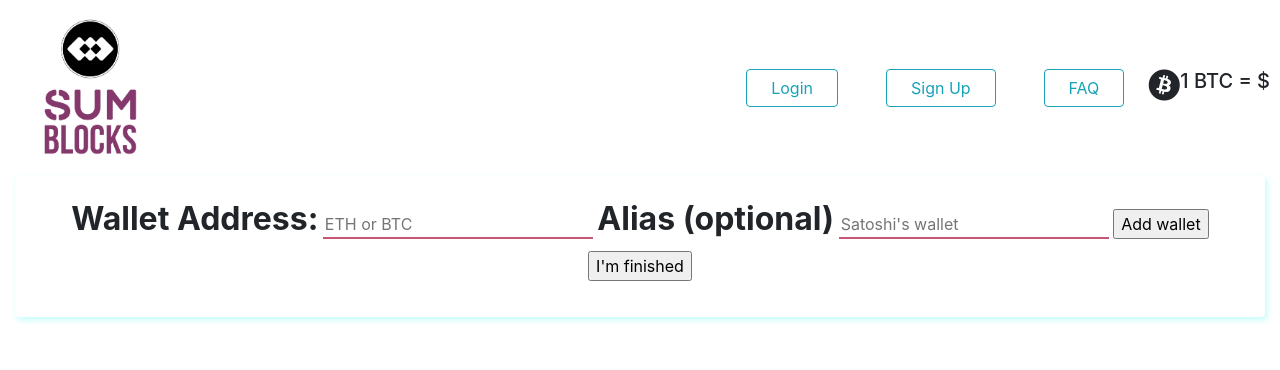
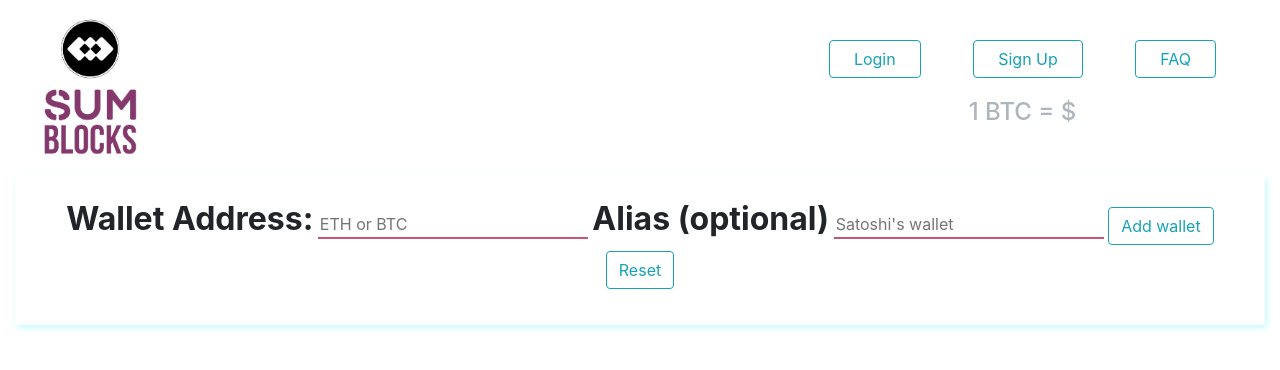
Before and after one commit to KGmajor/PROJECTSUMBLOCKS, a Flask app: page / in a window 1280 px wide. Shown: the top 370 px of the page. Run offline with Flask 2, Linux system fonts and the light colour scheme; data that the repository does not hold is empty; some libraries are stand-ins or nearby versions.

Commit message:
Finished button and wallets card styling

```diff
--- a/static/css/styles.css
+++ b/static/css/styles.css
@@ -21,6 +21,14 @@ body {
 footer {
   padding: 30px 0;
 }
+h2 {
+    font-weight: bold;
+    text-align: center;
+    color: white;
+    background: #843F6C;
+    font-size: 22px;
+    padding: 10px;
+}
 
 h3 {
     font-size: 5em;
@@ -28,9 +36,23 @@ h3 {
     text-align: center;
 }
 h4 {
-    font-size: 3em;
+    font-size: 1em;
     font-weight: bold;
     text-align: center;
+    color: gray;
+}
+h5 {
+    font-size: 1.5em;
+    text-align: center;
+    color: #adb5bd;
+    padding-top: 20px;
+}
+h6 {
+    font-size: 1.8rem;
+}
+a {
+    color: black;
+    font-weight: bold;
 }
 label {
     display: inline-block;
@@ -52,7 +74,7 @@ input[type=text] {
 .nav-tabs > li.active > a, .nav-tabs > li.active > a:focus, .nav-tabs > li.active > a:hover { border-width: 0; }
 .nav-tabs > li > a { border: none; color: white; }
 .nav-tabs > li.active > a, .nav-tabs > li > a:hover { border: none; color: white; background: transparent; }
-.nav-tabs > li > a::after { content: ""; background: #4285F4; height: 2px; position: absolute; width: 100%; left: 0px; bottom: -1px; transition: all 250ms ease 0s; transform: scale(0); }
+.nav-tabs > li > a::after { content: ""; background: #54EAF0; height: 2px; position: absolute; width: 100%; left: 0px; bottom: -1px; transition: all 250ms ease 0s; transform: scale(0); }
 .nav-tabs > li.active > a::after, .nav-tabs > li:hover > a::after { transform: scale(1); }
 .tab-nav > li > a::after { background: #843F6C none repeat scroll 0% 0%; color: #fff; }
 .tab-pane { padding: 0px 0; }
@@ -66,3 +88,8 @@ input[type=text] {
     margin-right: 0em;
     margin-left: 0em;
 }
+.list-group-item:hover {
+    background-color: #C4FBFB;
+    color: black;
+    text-decoration: underline;
+}
--- a/templates/base.html
+++ b/templates/base.html
@@ -26,10 +26,16 @@
     </div>
       <div class="navbar-nav">
         <div class="row">
-          <button type="button" class="btn btn-outline-info px-4 mx-4" href="/login-form" id="logged">Login</button>
-          <button href="/add-user" id="registration" type="button" class="btn btn-outline-info px-4 mx-4">Sign Up</button>
-          <button href="/FAQ" id="faq" type="button" class="btn btn-outline-info px-4 mx-4">FAQ</button>
-          <i class="fab fa-bitcoin fa-2x"></i><h5>1 BTC = $<span id="BTC-rate"></span><i id="indicator3" class="fas"></i></h5>
+          <div class="col">
+            <div class="col-12">
+              <button type="button" class="btn btn-outline-info px-4 mx-4" href="/login-form" id="logged">Login</button>
+              <button href="/add-user" id="registration" type="button" class="btn btn-outline-info px-4 mx-4">Sign Up</button>
+              <button href="/FAQ" id="faq" type="button" class="btn btn-outline-info px-4 mx-4">FAQ</button>
+            </div>
+            <div class="col">
+              <h5>1 BTC = $<span id="BTC-rate"></span><i id="indicator3" class="fas"></i></h5>
+            </div>
+          </div>
         </div>
       </div>
     </div>
--- a/templates/homepage.html
+++ b/templates/homepage.html
@@ -18,9 +18,9 @@
                       <input type="text" id="wallet_id" placeholder="ETH or BTC">
                       <label for="aliasInput">Alias (optional)</label>
                       <input type="text" id="alias" placeholder="Satoshi's wallet" value="">
-                      <input type="submit" value="Add wallet">
+                      <button class="btn btn-outline-info" type="submit button" value="Add wallet">Add wallet</button>
                       <form action="/">
-                        <input type="submit" value="I'm finished" />
+                        <button class="btn btn-outline-info" type="button" href="/">Reset</button>
                       </form>
                     </form>
                     </div>
@@ -38,9 +38,9 @@
 
       <div class="row">
         <div class="col-4 " id="sidebar">
-          <div class="list-group text-truncate">
+          <div class="card">
             <h2> Wallets Added </h2>
-              <ul class="list-group list-unstyled py-2" id="wallet_list"></ul>
+              <ul class="list-group list-unstyled text-center" id="wallet_list"></ul>
           </div>
         </div>
         <!--First tabbed card-->
@@ -60,7 +60,7 @@
                   <!-- Tab panes -->
                   <div class="tab-content">
                       <div role="tabpanel" class="tab-pane active" id="USD"><h3>$ <span id="USD-SUM"></span><i id="indicator" class="fas"></i></h3></div>
-                      <div role="tabpanel" class="tab-pane" id="BTC"><h3><span id="BTC-SUM"></span>BTC</h3></div>
+                      <div role="tabpanel" class="tab-pane" id="BTC"><h3><span id="BTC-SUM"></span> BTC</h3></div>
                       <div role="tabpanel" class="tab-pane" id="EUR"><h3>€ <span id="EUR-SUM"></span><i id="indicator2" class="fas"></i></h3></div>
                       <div role="tabpanel" class="tab-pane" id="CHART"><canvas id="myChart" width="800" height="450"></canvas></div>
                   </div>
@@ -74,16 +74,16 @@
                   <!-- Nav tabs -->
                   <div class="card">
                   <ul class="nav nav-tabs card-header-tabs">
-                      <li class="nav-item"><a class="nav-link active" href="#profile" aria-controls="profile" role="tab" data-toggle="tab">Total 1mo Ago</a></li>
-                      <li class="nav-item"><a class="nav-link" href="#messages" aria-controls="messages" role="tab" data-toggle="tab">Total 1yr Ago</a></li>
-                      <li class="nav-item"><a class="nav-link" href="#settings" aria-controls="settings" role="tab" data-toggle="tab">Total 5yrs Ago</a></li>
+                      <li class="nav-item"><a class="nav-link active" href="#profile" aria-controls="profile" role="tab" data-toggle="tab">Value 1mo Ago</a></li>
+                      <li class="nav-item"><a class="nav-link" href="#messages" aria-controls="messages" role="tab" data-toggle="tab">Value 1yr Ago</a></li>
+                      <li class="nav-item"><a class="nav-link" href="#settings" aria-controls="settings" role="tab" data-toggle="tab">Value 5yrs Ago</a></li>
                   </ul>
 
                   <!-- Tab panes -->
                   <div class="tab-content">
-                      <div role="tabpanel" class="tab-pane active" id="profile"><h4>One Month Ago $<span id="one-month-rate">One month rate</span></h4></div>
-                      <div role="tabpanel" class="tab-pane" id="messages"><h4>One Year Ago $<span id="one-year-rate">One year rate</span></h4></div>
-                      <div role="tabpanel" class="tab-pane" id="settings"><h4>Five Years Ago $<span id="five-year-rate">Five year rate</span></h4></div>
+                      <div role="tabpanel" class="tab-pane active" id="profile"><h6>One Month Ago $<span id="one-month-rate">One month rate</span></h6></div>
+                      <div role="tabpanel" class="tab-pane" id="messages"><h6>One Year Ago $<span id="one-year-rate">One year rate</span></h6></div>
+                      <div role="tabpanel" class="tab-pane" id="settings"><h6>Five Years Ago $<span id="five-year-rate">Five year rate</span></h6></div>
                   </div>
                   </div>
                 </div>
```
